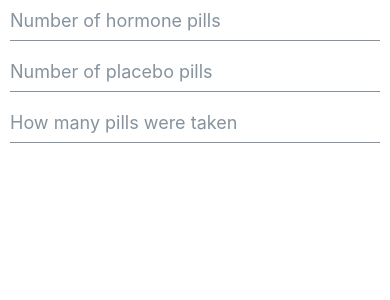
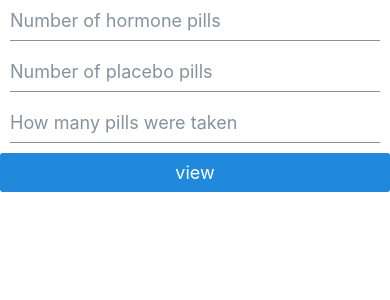
Before and after one commit to junusheva/ocpills, a React Native app: screen / in a window 390 px wide. Shown: the top 300 px of the page. Built offline with nearby package versions, Linux system fonts and the light colour scheme.

Commit message:
View different panels, build the circle

```diff
--- a/App.js
+++ b/App.js
@@ -1,6 +1,17 @@
+import { useState } from "react";
 import { View } from "react-native";
+import { Button } from "@rneui/themed";
+
 import Form from "./src/Form.js";
+import DayCircle from "./src/DayCircle.js";
 
 export default function App() {
-  return <Form />;
+  const [viewForm, setViewForm] = useState(true);
+
+  return (
+    <View className="flex-1 items-center justify-center p-10">
+      {viewForm ? <Form /> : <DayCircle />}
+      <Button title="view" onPress={() => setViewForm(!viewForm)} />
+    </View>
+  );
 }
--- /dev/null
+++ b/src/DayCircle.js
@@ -0,0 +1,11 @@
+import { Text, View } from "react-native";
+
+const DayCircle = () => {
+  return (
+    <View className="m-5 px-12 py-14 border-2 border-solid border-black rounded-full">
+      <Text>Day 1</Text>
+    </View>
+  );
+};
+
+export default DayCircle;
--- a/src/Form.js
+++ b/src/Form.js
@@ -4,7 +4,7 @@ import { Input } from "@rneui/themed";
 
 export default function Form() {
   return (
-    <View className="flex-1 items-center justify-center p-10">
+    <>
       <Input
         containerStyle={{}}
         disabledInputStyle={{ background: "#ddd" }}
@@ -35,6 +35,6 @@ export default function Form() {
         label=""
         placeholder="How many pills were taken"
       />
-    </View>
+    </>
   );
 }
```
